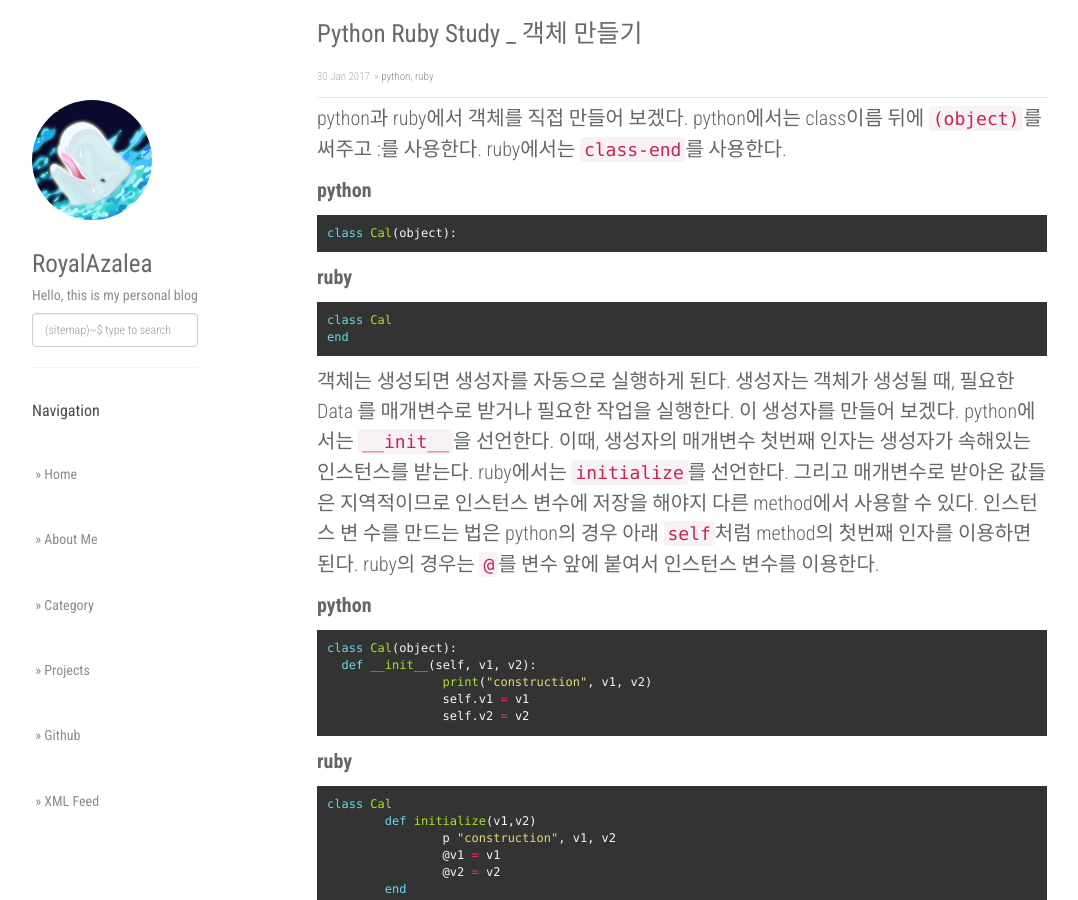
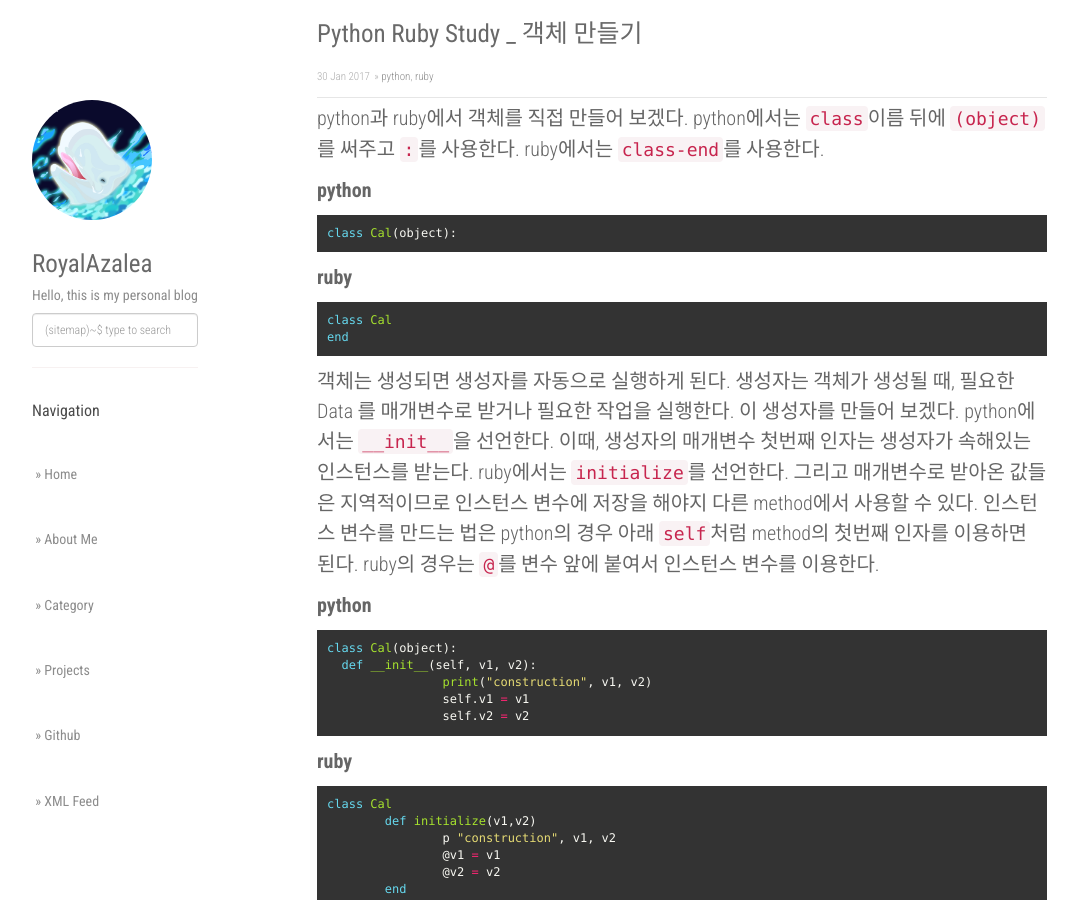
Before and after one commit to RoyalAzalea/RoyalAzalea.github.io, a Jekyll site: the page built from _posts/2017-01-30-python-ruby-study2.md, in a window 1280 px wide and 900 px high. Shown: the whole window, without its empty margins (53-1131 px from the left). Built offline with Jekyll 4.4.1, drawn with Linux system fonts in a browser that asks for light colours; nearby versions of some CDN libraries.

```diff
--- a/_posts/2017-01-30-python-ruby-study2.md
+++ b/_posts/2017-01-30-python-ruby-study2.md
@@ -5,8 +5,8 @@ date: 2017-01-30
 categories: [python, ruby]
 ---
 
-python과 ruby에서 객체를 직접 만들어 보겠다. python에서는 class이름 뒤에 `(object)`를
-써주고 :를 사용한다. ruby에서는 `class-end`를 사용한다.
+python과 ruby에서 객체를 직접 만들어 보겠다. python에서는 `class`이름 뒤에 `(object)`를
+써주고 `:`를 사용한다. ruby에서는 `class-end`를 사용한다.
 
 **python**
 
@@ -26,8 +26,8 @@ end
 를 매개변수로 받거나 필요한 작업을 실행한다. 이 생성자를 만들어 보겠다. python에서는
 `__init__`을 선언한다. 이때, 생성자의 매개변수 첫번째 인자는 생성자가 속해있는
 인스턴스를 받는다. ruby에서는 `initialize`를 선언한다. 그리고 매개변수로 받아온 값들은
-지역적이므로 인스턴스 변수에 저장을 해야지 다른 method에서 사용할 수 있다. 인스턴스 변
-수를 만드는 법은 python의 경우 아래 `self`처럼 method의 첫번째 인자를 이용하면 된다.
+지역적이므로 인스턴스 변수에 저장을 해야지 다른 method에서 사용할 수 있다. 인스턴스 변수를
+만드는 법은 python의 경우 아래 `self`처럼 method의 첫번째 인자를 이용하면 된다.
 ruby의 경우는 `@`를 변수 앞에 붙여서 인스턴스 변수를 이용한다.
 
 **python**
```
Also changed, not shown: category/ontology.md (added, +6 -0 lines).
